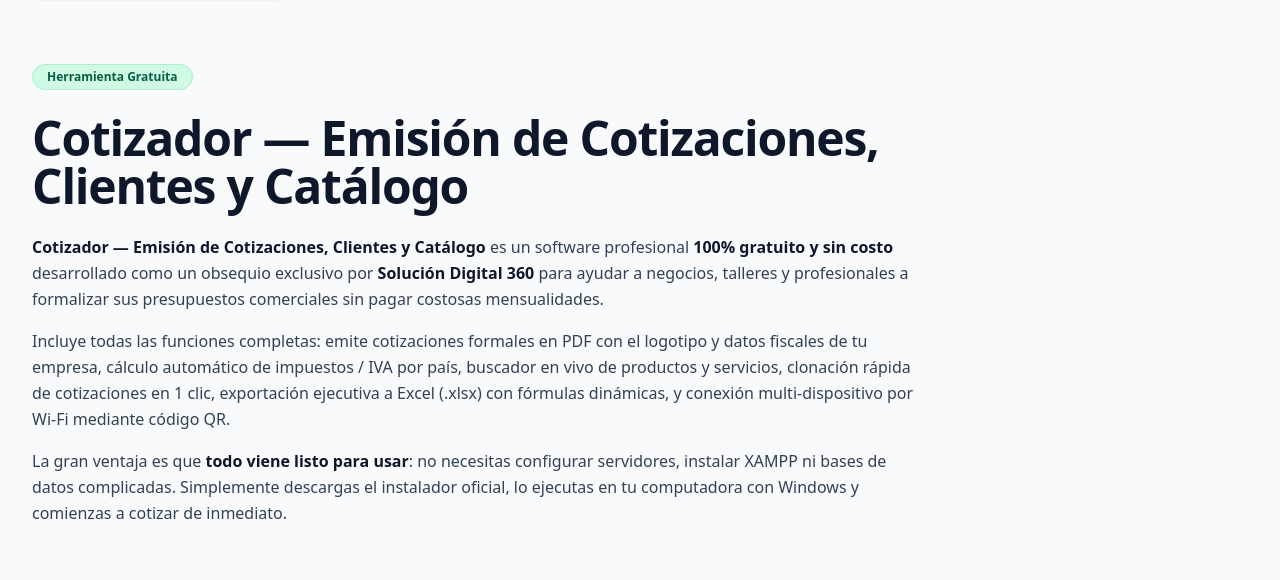
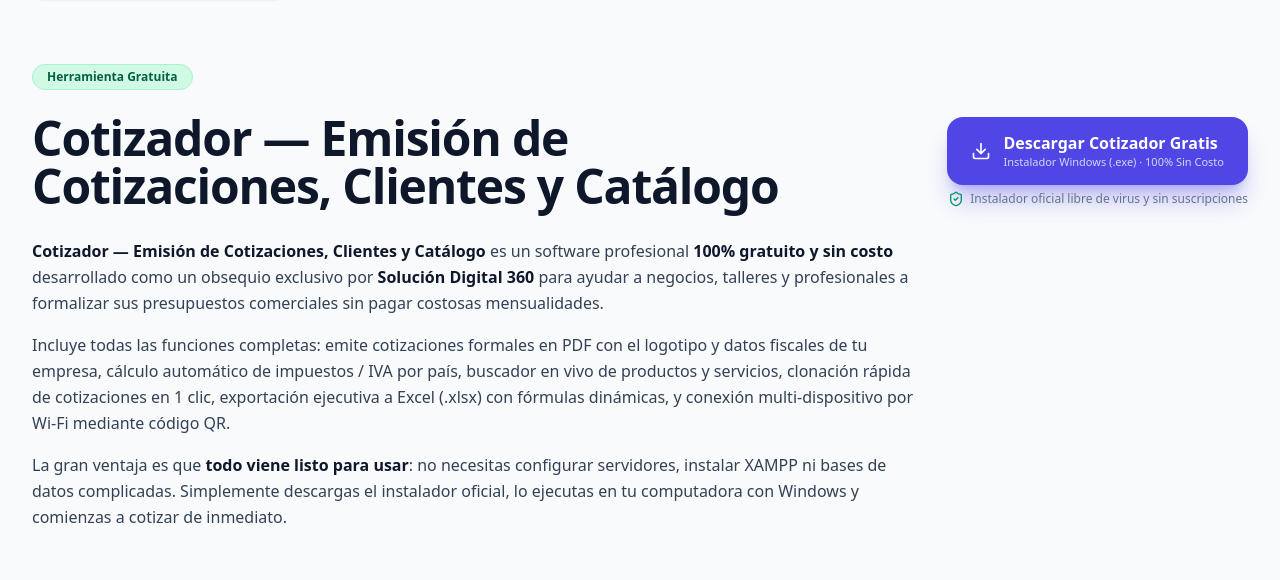
Before and after one commit to victorhernandez-art/SolucionDigital360, a Next.js app: page /sistemas/generador-cotizaciones-pdf in a window 1280 px wide. Shown: the part 167-747 px from the top of the page. Built offline with nearby package versions, Linux system fonts and the light colour scheme; no server answers; the database is empty.

Commit message:
feat(cotizador): botón de descarga superior y eliminación de notas de compra en software gratuito

```diff
--- a/app/sistemas/[slug]/page.tsx
+++ b/app/sistemas/[slug]/page.tsx
@@ -31,6 +31,7 @@ import SupportedCategories from '@/components/SupportedCategories';
 import LanAndRolesSection from '@/components/LanAndRolesSection';
 import DownloadCtaCard from '@/components/DownloadCtaCard';
 import DemoDownloadButton from '@/components/DemoDownloadButton';
+import HeaderDownloadButton from '@/components/HeaderDownloadButton';
 import Gym3DFeatureCards from '@/components/Gym3DFeatureCards';
 import FixPosVsSaasComparison from '@/components/FixPosVsSaasComparison';
 import Navbar from '@/components/Navbar';
@@ -95,7 +96,7 @@ export default function SistemaDetailPage({ params }: SistemaPageProps) {
         </div>
 
         {/* Encabezado Principal y Hero */}
-        <section className="space-y-6 text-center md:text-left max-w-4xl mx-auto md:mx-0">
+        <section className="space-y-6 text-center md:text-left w-full">
           <div className="flex flex-wrap items-center justify-center md:justify-start gap-2.5">
             {sistema.esGratis ? (
               <span className="inline-flex items-center gap-1.5 px-3.5 py-1 rounded-full text-xs font-bold bg-emerald-100 text-emerald-800 border border-emerald-200">
@@ -123,11 +124,13 @@ export default function SistemaDetailPage({ params }: SistemaPageProps) {
             )}
           </div>
 
-          <div className="flex flex-col md:flex-row md:items-baseline justify-between gap-4">
-            <h1 className="text-3xl sm:text-4xl lg:text-5xl font-extrabold text-slate-900 tracking-tight leading-tight">
+          <div className="flex flex-col md:flex-row md:items-center justify-between gap-6 pb-1">
+            <h1 className="text-3xl sm:text-4xl lg:text-5xl font-extrabold text-slate-900 tracking-tight leading-tight max-w-3xl">
               {sistema.nombre}
             </h1>
-            {!sistema.esGratis && (
+
+            {/* Lado derecho: Precio para sistemas de pago O Botón de Descarga Rápida para sistemas gratuitos */}
+            {!sistema.esGratis ? (
               <div className="shrink-0 text-center md:text-right bg-white p-4 rounded-2xl border border-slate-200 shadow-sm">
                 <span className="text-xs font-bold text-emerald-600 uppercase tracking-wider block">
                   {sistema.etiquetaPrecio ? `${sistema.etiquetaPrecio} · Único Pago` : 'Único Pago'}
@@ -144,11 +147,21 @@ export default function SistemaDetailPage({ params }: SistemaPageProps) {
                 </div>
                 <span className="text-[11px] text-slate-500 block">Sin mensualidades ni rentas</span>
               </div>
-          )}
+            ) : sistema.downloadUrl ? (
+              <div className="shrink-0 flex justify-center md:justify-end">
+                <HeaderDownloadButton
+                  downloadUrl={sistema.downloadUrl}
+                  sistemaSlug={sistema.slug}
+                  sistemaNombre={sistema.nombre}
+                  label="Descargar Cotizador Gratis"
+                  sublabel="Instalador Windows (.exe) · 100% Sin Costo"
+                />
+              </div>
+            ) : null}
           </div>
 
           {/* Texto Informativo de Prueba Gratuita & Listo para Usar */}
-          <div className="space-y-4 my-6 text-slate-700 text-base leading-relaxed">
+          <div className="space-y-4 my-6 text-slate-700 text-base leading-relaxed max-w-4xl">
             {sistema.esGratis ? (
               <>
                 <p>
--- a/components/DownloadCtaCard.tsx
+++ b/components/DownloadCtaCard.tsx
@@ -296,7 +296,8 @@ export default function DownloadCtaCard({
         </div>
       </div>
 
-      {/* Notas al pie de seguridad y compra personal */}
+      {/* Notas al pie de seguridad y compra personal (Solo para sistemas de pago) */}
+      {!esGratis && (
         <div className="space-y-1.5 pt-1 relative z-10 text-xs text-slate-500">
           <p className="font-medium text-slate-700">
             La compra y entrega de accesos o claves se coordina de forma personal por WhatsApp. No se procesan pagos automáticos desde esta página.
@@ -307,6 +308,7 @@ export default function DownloadCtaCard({
             </p>
           )}
         </div>
+      )}
     </section>
   );
 }
--- /dev/null
+++ b/components/HeaderDownloadButton.tsx
@@ -0,0 +1,84 @@
+'use client';
+
+import { useState } from 'react';
+import { Download, ShieldCheck } from 'lucide-react';
+
+interface HeaderDownloadButtonProps {
+  downloadUrl: string;
+  sistemaSlug: string;
+  sistemaNombre: string;
+  label?: string;
+  sublabel?: string;
+}
+
+export default function HeaderDownloadButton({
+  downloadUrl,
+  sistemaSlug,
+  sistemaNombre,
+  label = 'Descargar Cotizador Gratis',
+  sublabel = 'Instalador Windows (.exe) · 100% Sin Costo',
+}: HeaderDownloadButtonProps) {
+  const [isDownloading, setIsDownloading] = useState<boolean>(false);
+
+  const handleDownload = async () => {
+    if (isDownloading) return;
+    setIsDownloading(true);
+
+    // 1. Abrir la descarga directa inmediatamente
+    window.open(downloadUrl, '_blank');
+
+    // 2. Incrementar contador en localStorage y backend
+    try {
+      const isCotizador = sistemaSlug.includes('cotiza');
+      const storageKey = isCotizador ? 'sd360_downloads_cotizador' : `sd360_downloads_${sistemaSlug}`;
+      try {
+        const stored = localStorage.getItem(storageKey);
+        const parsed = stored ? parseInt(stored, 10) : 0;
+        localStorage.setItem(storageKey, (parsed + 1).toString());
+      } catch {}
+
+      const slugParam = isCotizador ? 'cotizador' : sistemaSlug;
+      await fetch('/api/downloads', {
+        method: 'POST',
+        headers: { 'Content-Type': 'application/json' },
+        body: JSON.stringify({ sistema: slugParam }),
+      });
+    } catch (err) {
+      console.error('Error al registrar incremento de descarga:', err);
+    } finally {
+      setTimeout(() => {
+        setIsDownloading(false);
+      }, 1500);
+    }
+  };
+
+  return (
+    <div className="flex flex-col items-center sm:items-start lg:items-end gap-1.5 w-full sm:w-auto">
+      <button
+        type="button"
+        onClick={handleDownload}
+        disabled={isDownloading}
+        className="w-full sm:w-auto inline-flex items-center justify-center gap-3 px-6 py-3.5 sm:py-4 rounded-2xl bg-indigo-600 hover:bg-indigo-700 active:bg-indigo-800 text-white font-extrabold text-sm sm:text-base shadow-xl shadow-indigo-600/30 hover:shadow-indigo-600/40 active:scale-[0.98] transition-all cursor-pointer group"
+      >
+        <Download
+          className={`w-5 h-5 shrink-0 ${
+            isDownloading ? 'animate-bounce' : 'group-hover:translate-y-0.5'
+          } transition-transform`}
+        />
+        <div className="text-left">
+          <span className="block leading-tight font-extrabold">
+            {isDownloading ? 'Iniciando Descarga...' : label}
+          </span>
+          <span className="block text-[11px] font-normal text-indigo-100 opacity-90 leading-tight mt-0.5">
+            {sublabel}
+          </span>
+        </div>
+      </button>
+
+      <div className="flex items-center gap-1.5 text-xs text-slate-500 font-medium">
+        <ShieldCheck className="w-4 h-4 text-emerald-600 shrink-0" />
+        <span>Instalador oficial libre de virus y sin suscripciones</span>
+      </div>
+    </div>
+  );
+}
```
Also changed, not shown: 2 other files (tests, documents, lock files or other folders). Lines whose indentation alone changed are shown as unchanged.
